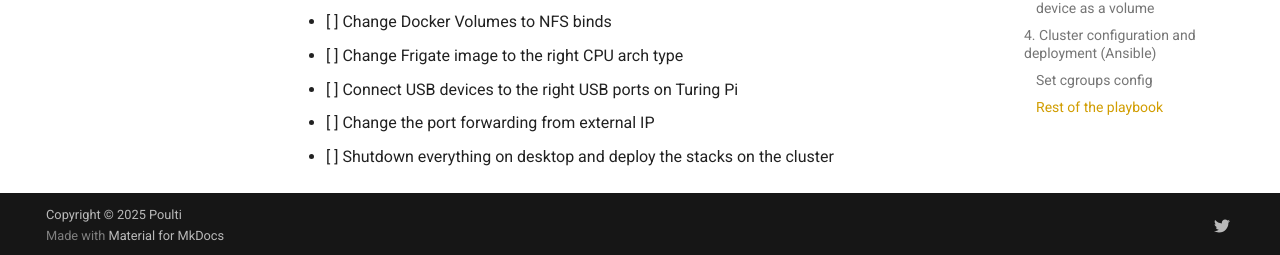
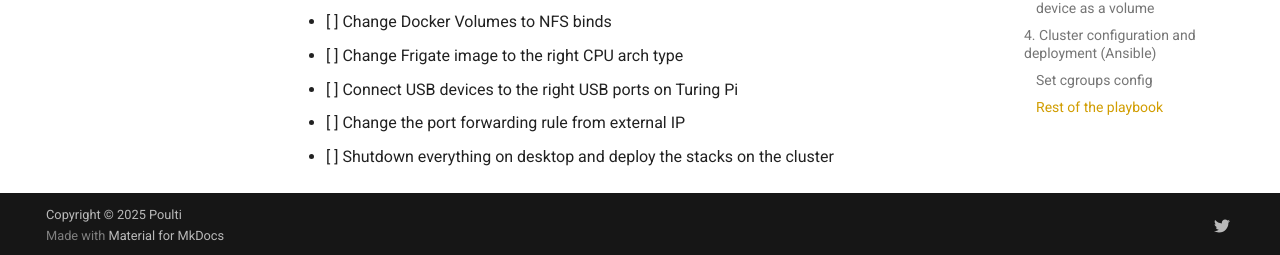
Before and after one commit to poulti/brain-pages, an MkDocs documentation site: the page built from docs/docker-from-compose-to-swarm.md, in a window 1280 px wide and 900 px high, scrolled down 16831 px. Shown: the part 642-897 px from the top of the window. Built offline with MkDocs 1.6.1 and Material for MkDocs 9.7.7, drawn with Linux system fonts in a browser that asks for light colours; comment, search, counter and statistics services are not loaded.

Commit message:
Precise rule

```diff
--- a/docs/docker-from-compose-to-swarm.md
+++ b/docs/docker-from-compose-to-swarm.md
@@ -622,5 +622,5 @@ Switching from Docker running on a Windows desktop to a Turing pi Cluster, here
 - [ ] Change Docker Volumes to NFS binds
 - [ ] Change Frigate image to the right CPU arch type
 - [ ] Connect USB devices to the right USB ports on Turing Pi
-- [ ] Change the port forwarding from external IP
+- [ ] Change the port forwarding rule from external IP
 - [ ] Shutdown everything on desktop and deploy the stacks on the cluster
```
